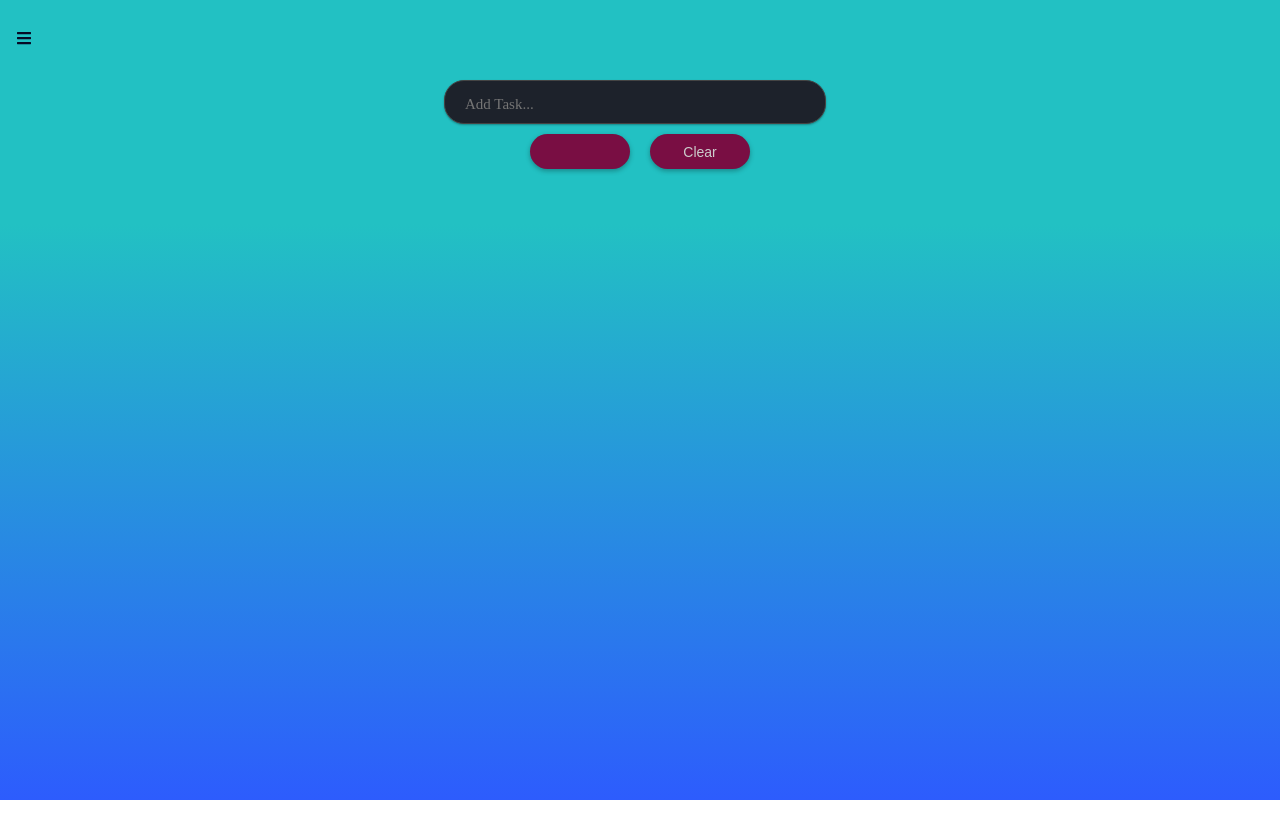
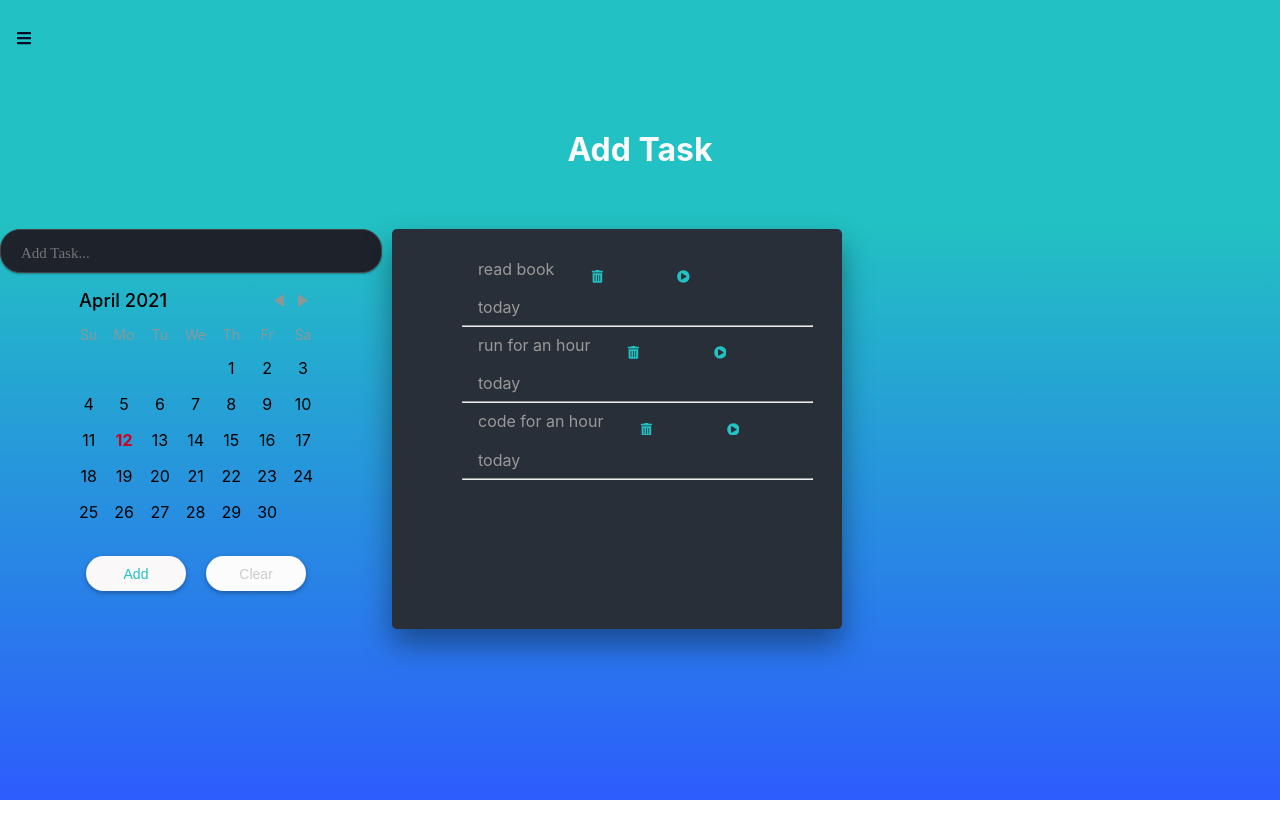
Before and after one commit to SumanaSattar/pomodoro-React, a React (Create React App) app: page /add-task in a window 1280 px wide. Shown: the top 838 px of the page. Before the commit the page ends 800 px from the top, so only its background shows below. Built offline with nearby package versions, Linux system fonts and the light colour scheme.

Commit message:
adding task

```diff
--- /dev/null
+++ b/src/components/add-task/add-task.styles.css
@@ -0,0 +1,9 @@
+.DayPicker-Day--selected:not(.DayPicker-Day--disabled):not(.DayPicker-Day--outside) {
+    background-color: rgb(34,193,195);
+}
+.DayPicker-Weekday {
+    color:white;
+}
+.DayPicker-NavButton--prev {
+    color:white;
+}
--- /dev/null
+++ b/src/components/add-task/calender.component.jsx
@@ -0,0 +1,35 @@
+import {Component} from 'react'
+import DayPicker, { DateUtils } from 'react-day-picker';
+import 'react-day-picker/lib/style.css';
+
+class Calender extends Component  {
+    constructor(props) {
+      super(props);
+      this.handleDayClick = this.handleDayClick.bind(this);
+      this.state = {
+        selectedDays: [],
+      };
+    }
+    handleDayClick(day, { selected }) {
+        const selectedDays = this.state.selectedDays.concat();
+        if (selected) {
+          const selectedIndex = selectedDays.findIndex(selectedDay =>
+            DateUtils.isSameDay(selectedDay, day)
+          );
+          selectedDays.splice(selectedIndex, 1);
+        } else {
+          selectedDays.push(day);
+        }
+        this.setState({ selectedDays });
+        console.log(selectedDays);
+      }
+       render () {
+        return (
+            <DayPicker className='.DayPicker-Day .DayPicker-Day--selected'
+            selectedDays={this.state.selectedDays}
+            onDayClick={this.handleDayClick}
+         />
+        )
+       }
+    }
+    export default Calender;
--- a/src/components/add-task/task-form.component.jsx
+++ b/src/components/add-task/task-form.component.jsx
@@ -1,17 +1,40 @@
-const TaskForm = () => {
+import { useContext,useState} from 'react'
+
+import './add-task.styles.css'
+import {SettingContext} from './../../context/setting-context'
+import Calender from './calender.component'
+const TaskForm = () =>  {
+ const[task,setTask]=useState('');
+ const {addTask}=useContext(SettingContext);
+  const submitHandler = (e) => {
+    e.preventDefault();
+    addTask(task);
+  }
+ const  changeHandler = (e) => {
+   setTask(e.target.value);
+   console.log(task);
+
+
+  }
+
+
+
+
     return (
-        <form onSubmit="" className="form">
+        <form onSubmit={submitHandler} className="form">
             <input
               type="text"
               placeholder="Add Task..."
 
-          onChange=""
+              onChange={changeHandler}
               required
               className="task-input"
             />
+            <Calender/>
+
             <div className="buttons">
               <button type="submit" className="btn add-task-btn">
-
+               Add
               </button>
               <button className="btn clear-btn" onClick="">
                 Clear
@@ -21,4 +44,5 @@ const TaskForm = () => {
      );
    }
 
+
 export default TaskForm;
--- /dev/null
+++ b/src/components/add-task/task-list.component.jsx
@@ -0,0 +1,17 @@
+import {useContext} from 'react';
+import {SettingContext} from './../../context/setting-context'
+import Tasks from './tasks.component'
+const TaskList = () => {
+    const {tasks} = useContext(SettingContext);
+    return (
+        <div>
+           <ul className="list">
+               {tasks.map((task)=>
+                    {return <Tasks task={task}/>}
+                )}
+           </ul>
+        </div>
+     );
+}
+
+export default TaskList;
--- /dev/null
+++ b/src/components/add-task/tasks.component.jsx
@@ -0,0 +1,21 @@
+import * as FaAwe from "react-icons/fa"
+const Tasks = ({task}) => {
+    return (
+        <div>
+           <li className='list-item'>
+            <span>{task.title}</span>
+            <div className="buttons">
+                <button className='task-btn' aria-label='delete button'><FaAwe.FaTrashAlt/></button>
+                <button className='task-btn' aria-label='play button'><FaAwe.FaPlayCircle/></button>
+            </div>
+
+        </li>
+        <li className='list-item'>
+            <span>today</span>
+        </li>
+        <hr></hr>
+        </div>
+     );
+}
+
+export default Tasks;
--- a/src/context/setting-context.js
+++ b/src/context/setting-context.js
@@ -1,12 +1,21 @@
 import { createContext, useState } from "react";
+
 
 export const SettingContext = createContext();
 
 const SettingContextProvider = (props) => {
-
+    const [tasks,setTasks]=useState([
+        {title:'read book',key:1},
+        {title:'run for an hour',key:2},
+        {title:'code for an hour',key:3},
+    ])
     const [pomodoro,setPomodoro] = useState(0);
     const [executing,setExecuting] = useState({});
     const [startAnimate,setStartAnimate] = useState(false);
+
+    const addTask = (title) => {
+       setTasks([...tasks,{title:title,id:4}])
+    }
 
     function setCurrentTimer (activeState) {
         updateExecute({...executing,
@@ -67,11 +76,13 @@ const SettingContextProvider = (props) => {
             pomodoro,
             executing,
             startAnimate,
+            tasks,
             setCurrentTimer,
             startTimer,
             pauseTimer,
             stopTimer,
             settingBtn,
+            addTask,
             children
         }}>
             {props.children}
--- a/src/pages/add-task.page.css
+++ b/src/pages/add-task.page.css
@@ -3,19 +3,18 @@
     background-color: #292f38;
     width: 25%;
     min-width: 450px;
-    height: 600px;
+    height: 400px;
     padding: 30px;
     box-sizing: border-box;
     border-radius: 5px;
     box-shadow: 0 15px 30px rgba(0, 0, 0, 0.4);
   }
 
-  .header h1 {
-    color: #ccc;
-    font-weight: 300;
+  .header {
+    color: rgb(250, 250, 250);
     text-align: center;
     margin: 50px 20px 60px 20px;
-    font-family: 'Josefin Slab', serif;
+
   }
 
   .main {
@@ -29,7 +28,6 @@
   .form {
     display: flex;
     flex-direction: column;
-    justify-content: center;
     align-items: center;
     margin-bottom: 10px;
   }
@@ -84,8 +82,8 @@
 
   .add-task-btn {
     min-width: 100px;
-    background-color: #790e43;
-    color: #ccc;
+    background-color: #faf8f9;
+    color:rgb(34,193,195);
     border: none;
     font-family: 'Montserrat', sans-serif;
     font-size: 14px;
@@ -97,9 +95,6 @@
 
   .list-item {
     display: flex;
-    justify-content: space-between;
-    margin: 20px 0;
-    padding-bottom: 5px;
   }
 
   .list-item span {
@@ -113,13 +108,13 @@
     outline: none;
   }
 
-  .btn-delete i {
+  .btn-delete {
     font-size: 16px;
     color: #bbb;
     margin-right: 20px;
   }
 
-  .btn-edit i {
+  .btn-edit  {
     font-size: 16px;
     color: #bbb;
     margin-right: 20px;
@@ -128,7 +123,7 @@
   .clear-btn {
     width: 100px;
     height: 35px;
-    background-color: #790e43;
+    background-color: #fcfcfc;
     color: #ccc;
     border: none;
     font-family: 'Montserrat', sans-serif;
--- a/src/pages/add-task.page.jsx
+++ b/src/pages/add-task.page.jsx
@@ -1,10 +1,23 @@
 import TaskForm from "../components/add-task/task-form.component"
+import TaskList from "../components/add-task/task-list.component"
 import './add-task.page.css'
+
 
 const AddTask = () => {
     return (
         <div>
-            <TaskForm/>
+            <h1 className="header">Add Task</h1>
+            <div className="buttons">
+                <TaskForm/>
+                <div className='container'>
+                    <div className="app-wrapper">
+                        <div className="main">
+                            <TaskList/>
+                        </div>
+                    </div>
+                </div>
+            </div>
+
         </div> );
 }
 
```
Also changed, not shown: package.json (+5 -2 lines), 1 other file (tests, documents, lock files or other folders). Lines whose indentation alone changed are shown as unchanged.
